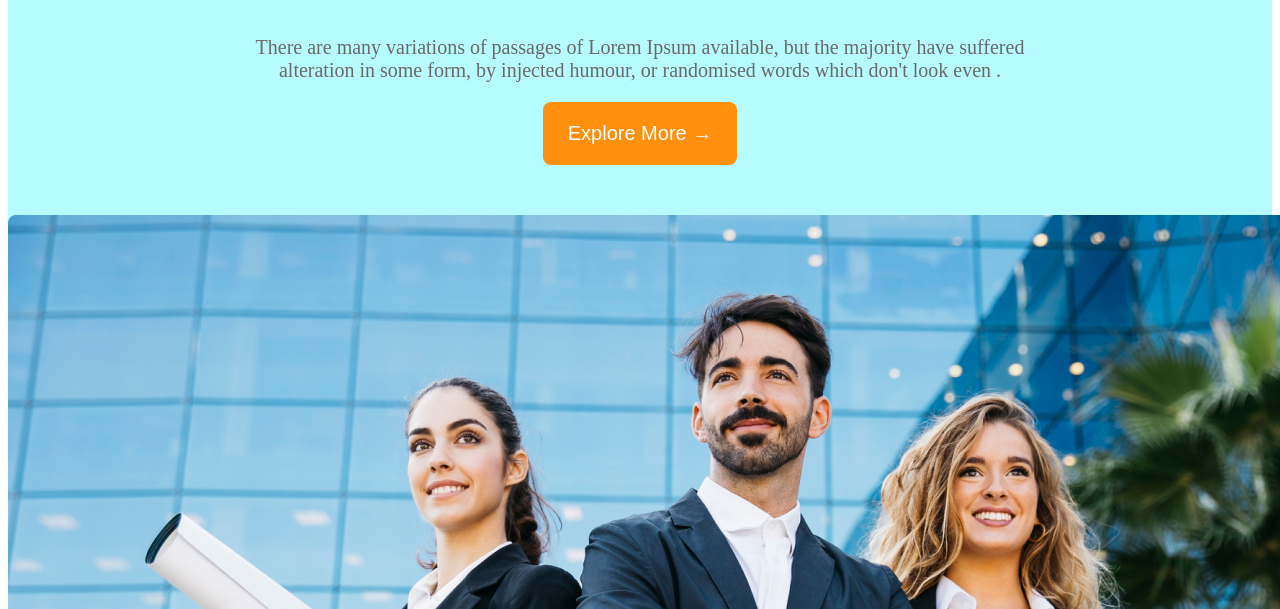
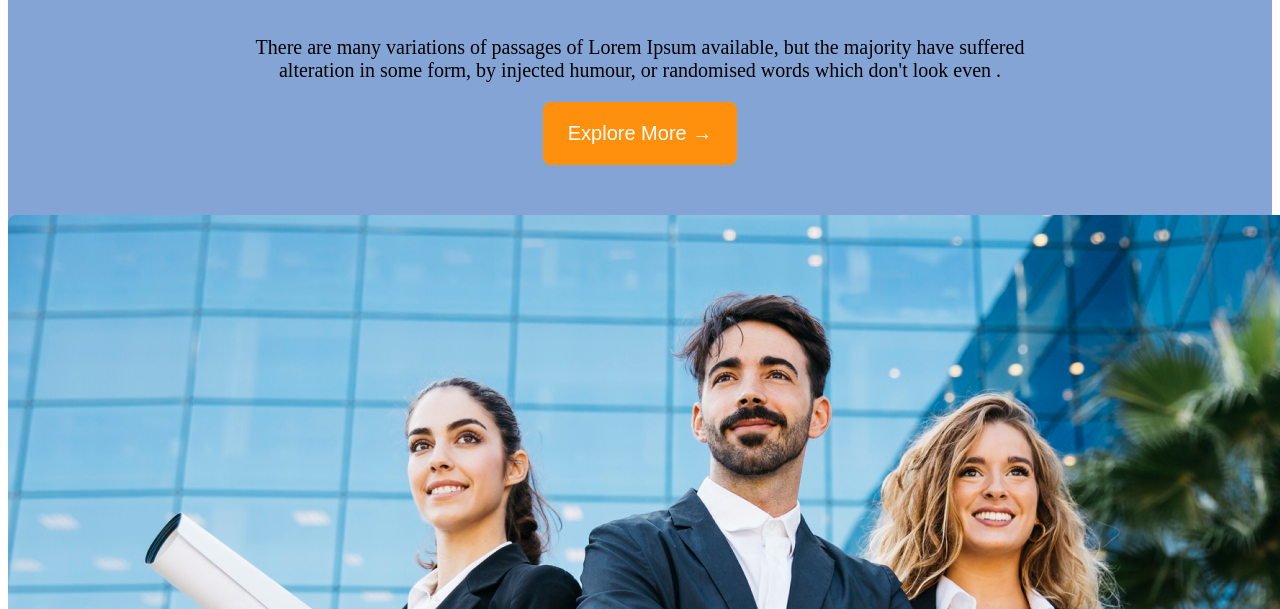
Before and after one commit to MursalinDevOps/assignment-2, a plain HTML site: page index.html in a window 1280 px wide. Shown: the part 491-1100 px from the top of the page. Drawn offline with Linux system fonts and the light colour scheme.

Commit message:
bgc changed

```diff
--- a/styles/style.css
+++ b/styles/style.css
@@ -8,7 +8,7 @@
 }
 
 header {
-    background-color:#b6fbff;
+    background-color:#83a4d4;
     padding-bottom: 70px;
 }
 
@@ -44,7 +44,6 @@ header {
 
 .description {
     font-size: 20px;
-    color: dimgrey;
 }
 
 .button-1 {
```
